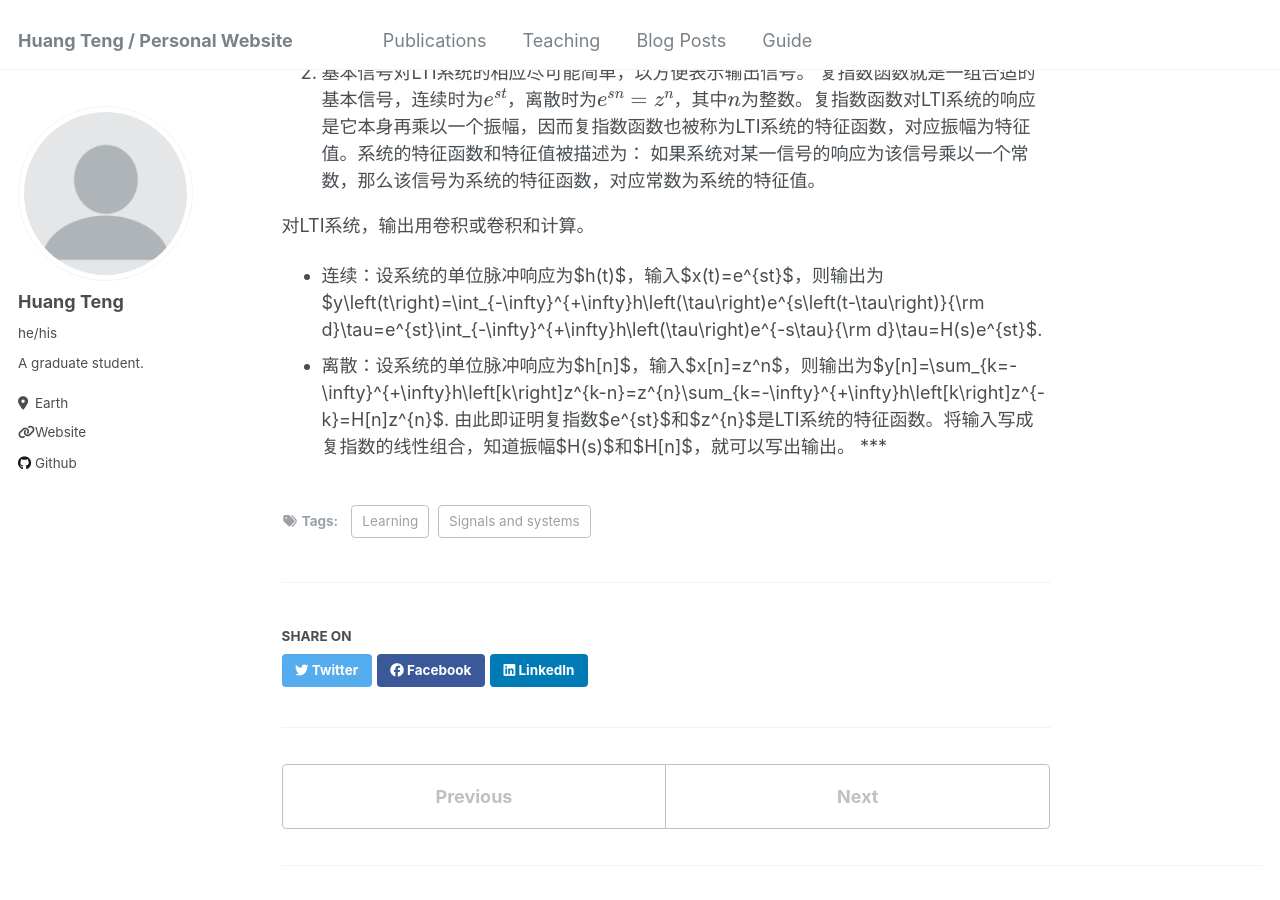
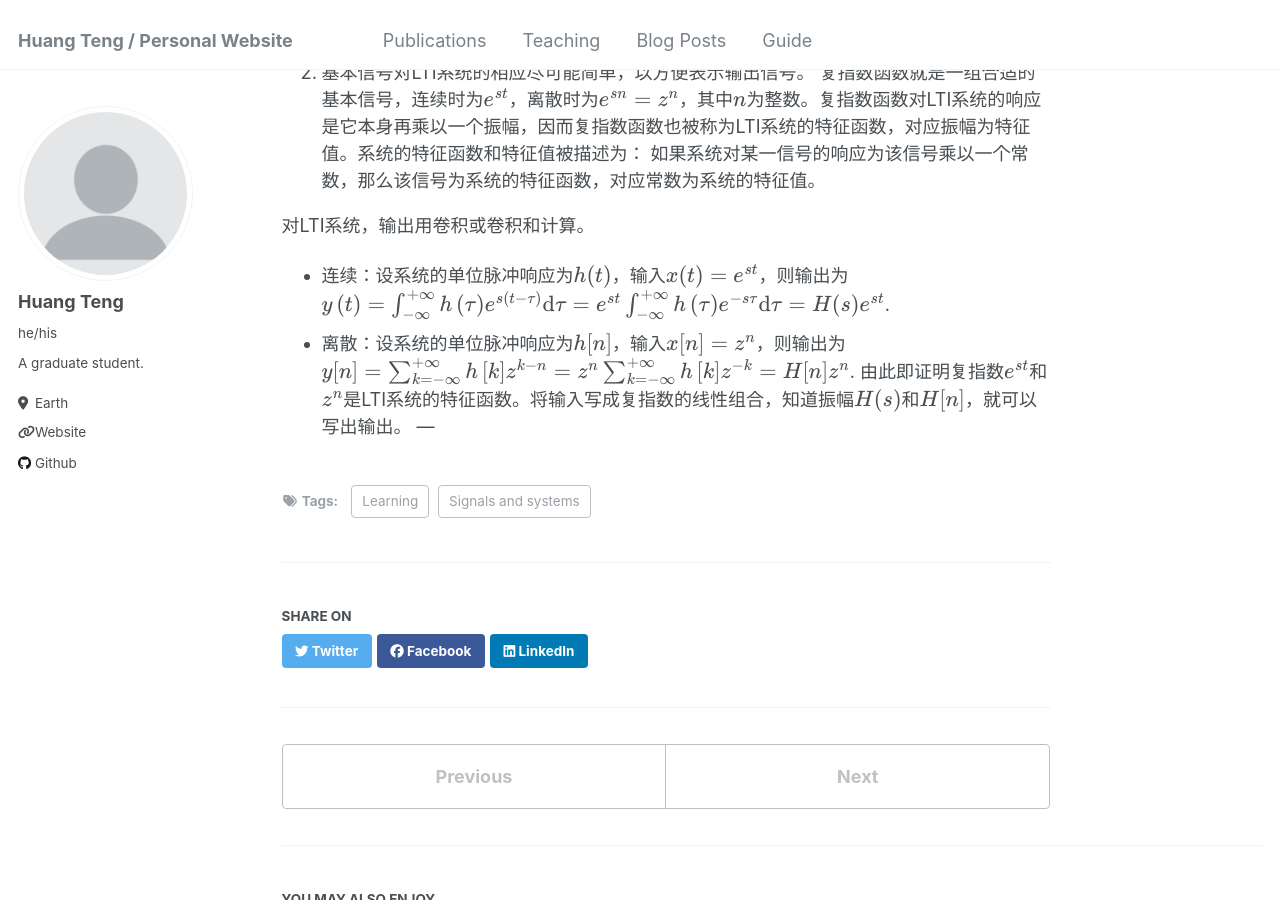
Before and after one commit to HuangTengFOTD/HuangTengFOTD.github.io, a Jekyll site: the page built from _posts/2024-07-29-blog-post-1.md, in a window 1280 px wide and 900 px high, scrolled down 359 px. Built offline with Jekyll 4.4.1, drawn with Linux system fonts in a browser that asks for light colours.

```diff
--- a/_posts/2024-07-29-blog-post-1.md
+++ b/_posts/2024-07-29-blog-post-1.md
@@ -14,7 +14,7 @@ tags:
 如果系统对某一信号的响应为该信号乘以一个常数，那么该信号为系统的特征函数，对应常数为系统的特征值。
 
 对LTI系统，输出用卷积或卷积和计算。
-- 连续：设系统的单位脉冲响应为$h(t)$，输入$x(t)=e^{st}$，则输出为$y\left(t\right)=\int_{-\infty}^{+\infty}h\left(\tau\right)e^{s\left(t-\tau\right)}{\rm d}\tau=e^{st}\int_{-\infty}^{+\infty}h\left(\tau\right)e^{-s\tau}{\rm d}\tau=H(s)e^{st}$.
-- 离散：设系统的单位脉冲响应为$h[n]$，输入$x[n]=z^n$，则输出为$y[n]=\sum_{k=-\infty}^{+\infty}h\left[k\right]z^{k-n}=z^{n}\sum_{k=-\infty}^{+\infty}h\left[k\right]z^{-k}=H[n]z^{n}$.
-由此即证明复指数$e^{st}$和$z^{n}$是LTI系统的特征函数。将输入写成复指数的线性组合，知道振幅$H(s)$和$H[n]$，就可以写出输出。
-***
+- 连续：设系统的单位脉冲响应为$$h(t)$$，输入$$x(t)=e^{st}$$，则输出为$$y\left(t\right)=\int_{-\infty}^{+\infty}h\left(\tau\right)e^{s\left(t-\tau\right)}{\rm d}\tau=e^{st}\int_{-\infty}^{+\infty}h\left(\tau\right)e^{-s\tau}{\rm d}\tau=H(s)e^{st}$$.
+- 离散：设系统的单位脉冲响应为$$h[n]$$，输入$$x[n]=z^n$$，则输出为$$y[n]=\sum_{k=-\infty}^{+\infty}h\left[k\right]z^{k-n}=z^{n}\sum_{k=-\infty}^{+\infty}h\left[k\right]z^{-k}=H[n]z^{n}$$.
+由此即证明复指数$$e^{st}$$和$$z^{n}$$是LTI系统的特征函数。将输入写成复指数的线性组合，知道振幅$$H(s)$$和$$H[n]$$，就可以写出输出。
+---
```
